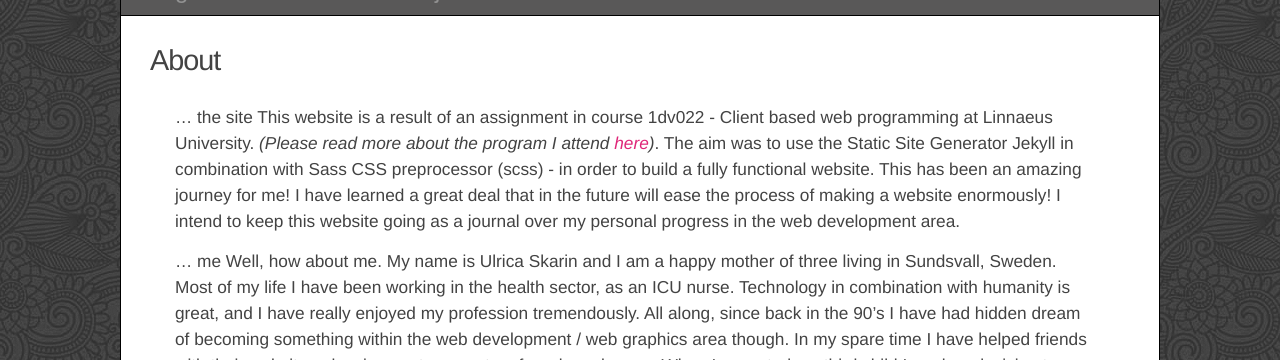
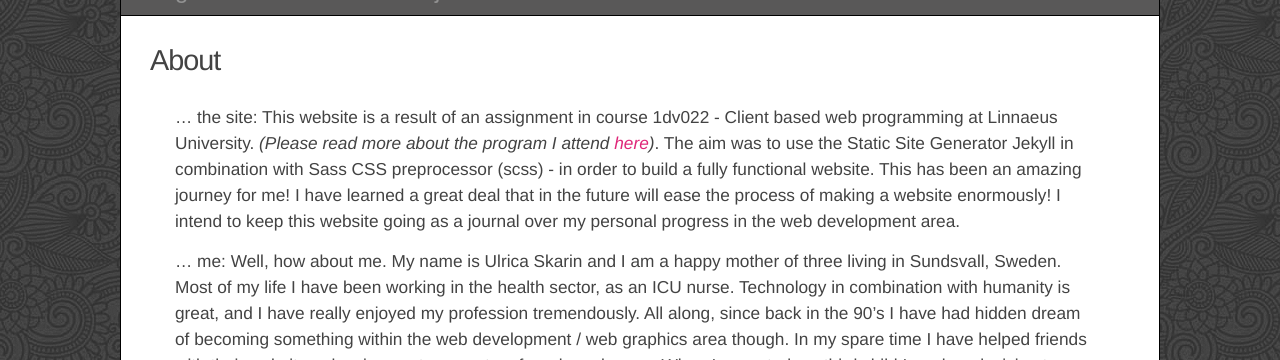
Before and after one commit to ulricaskarin/ulricaskarin.github.io, a Jekyll site: the page built from about.md, in a window 1280 px wide. Shown: the part 408-768 px from the top of the page. Built offline with Jekyll 4.4.1, drawn with Linux system fonts in a browser that asks for light colours; comment, search, counter and statistics services are not loaded; some of the changed text lies outside the part shown.

Commit message:
Minor changes

```diff
--- a/_posts/2015-11-15-a-dev-students-quest.markdown
+++ b/_posts/2015-11-15-a-dev-students-quest.markdown
@@ -10,9 +10,9 @@ author: Ulrica Skarin
 comments: false
 ---
 
-Welcome,
+WELCOME
 
-to **a dev students quest**. My name is Ulrica Skarin and I am currently a student at the
+...to **a dev students quest**. My name is Ulrica Skarin and I am currently a student at the
 Linnaeus University in the [web programming course]. My aim is to gain a deeper understanding within
 the web development area and this is the website where you may follow my journey (if you'd like). Greets / Ulrica
 
--- a/about.md
+++ b/about.md
@@ -7,7 +7,7 @@ type: article
 description: About the site and the author
 ---
 
-... the site
+... the site:
 This website is a result of an assignment in course 1dv022 - Client based web programming at Linnaeus University.
 *(Please read more about the program I attend [here](https://coursepress.lnu.se/program/webbprogrammerare/){:target="_blank"})*.
 The aim was to use the Static Site Generator Jekyll in combination with Sass CSS preprocessor (scss) - in order to build a fully functional
@@ -15,7 +15,7 @@ website. This has been an amazing journey for me! I have learned a great deal th
 of making a website enormously! I intend to keep this website going as a journal over my personal progress in the web development
 area.
 
-... me
+... me:
 Well, how about me. My name is Ulrica Skarin and I am a happy mother of three living in Sundsvall, Sweden. Most of my life
 I have been working in the health sector, as an ICU nurse. Technology in combination with humanity is great, and I have
 really enjoyed my profession tremendously. All along, since back in the 90's I have had hidden dream of becoming something
```
